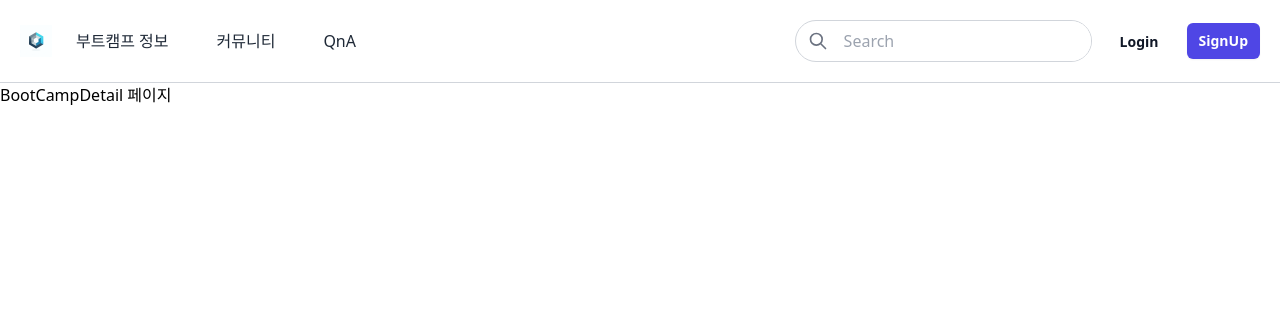
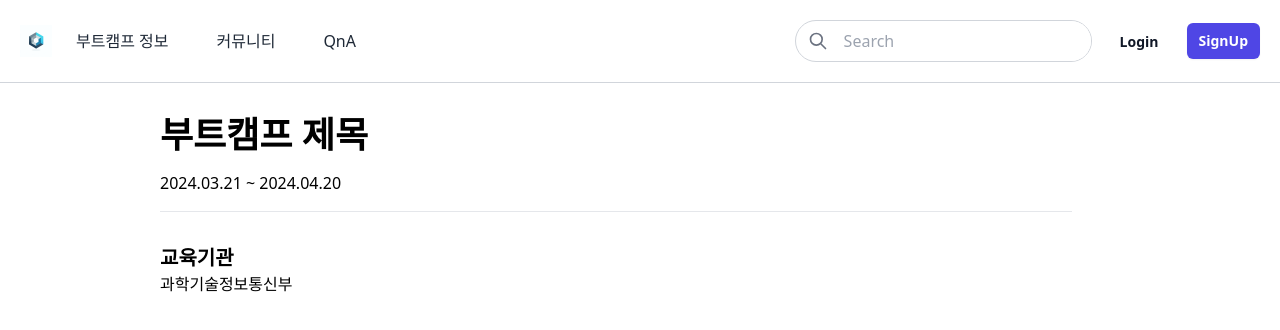
Before and after one commit to AI-x-optional/FE, a Next.js app: page /bootcamp/1 in a window 1280 px wide. Shown: the top 330 px of the page. Built offline with nearby package versions, Linux system fonts and the light colour scheme.

Commit message:
[#19] style: 부트캠프 제목, 내용 ui

```diff
--- a/app/bootcamp/[bootCampId]/page.js
+++ b/app/bootcamp/[bootCampId]/page.js
@@ -9,9 +9,31 @@ async function getBootCampDetail({ bootCampId }) {
 }
 
 export default async function BootCampDetail({ params }) {
+
     //const bootCampDetail = await getBootCampDetail(params.bootCampId);
 
     return (
-        <p>BootCampDetail 페이지</p>
-    )
+        <div>
+            <div className="mx-40 py-8">
+                <div>
+                    <div className="divide-y pr-12 h-screen">
+                        {/**부트캠프 제목*/}
+                        <div className="space-y-4 pb-4">
+                            <div className="text-4xl font-bold">부트캠프 제목</div>
+                            <div className="">2024.03.21 ~ 2024.04.20</div>
+                        </div>
+
+                        {/**부트캠프 내용*/}
+                        <div className="space-y-12 pt-8">
+                            {/**부트캠프 상세정보 */}
+                            <div className="">
+                                <div className="text-xl font-bold">교육기관</div>
+                                <div>과학기술정보통신부</div>
+                            </div>
+                        </div>
+                    </div>
+                </div>
+            </div>
+        </div>
+    );
 }
```
